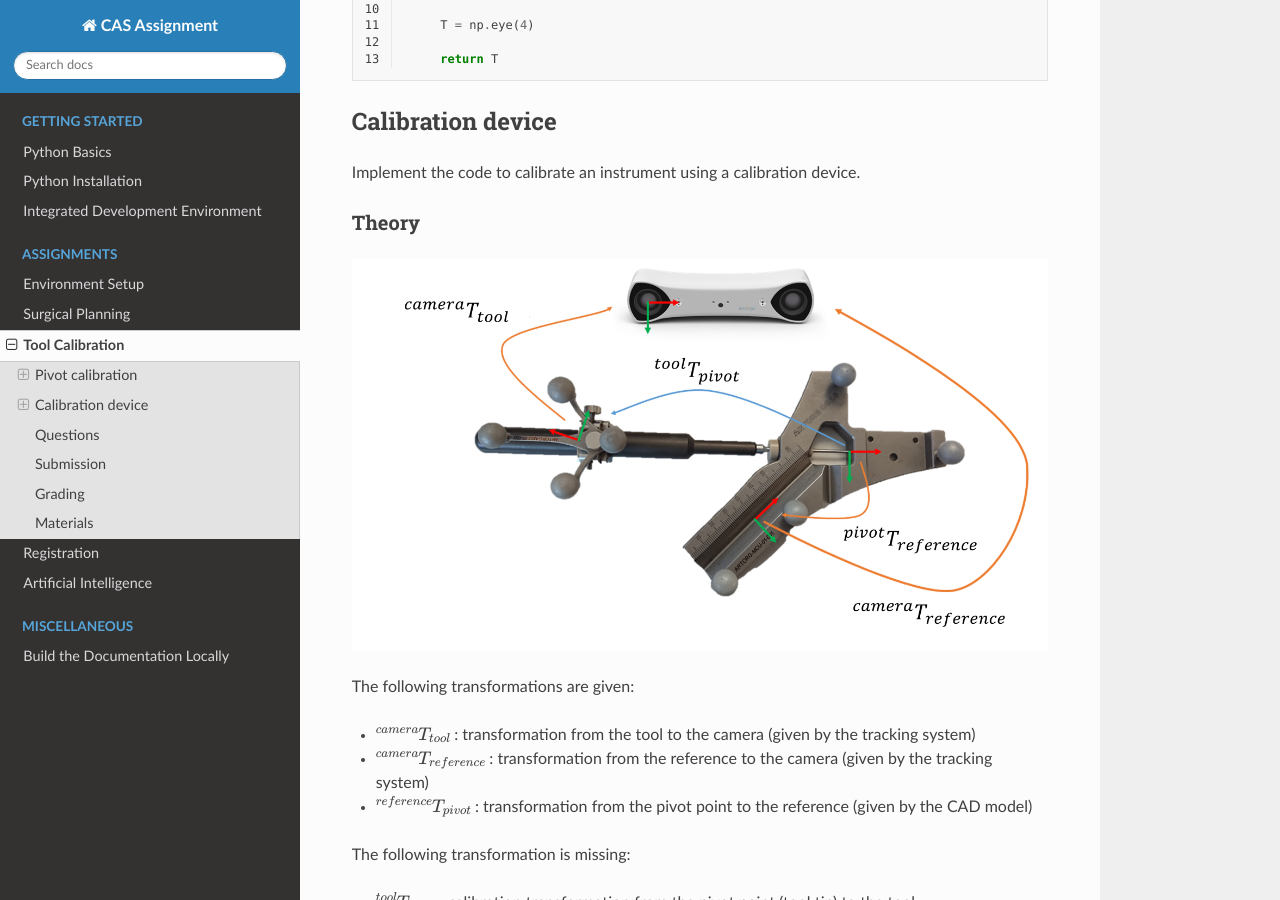
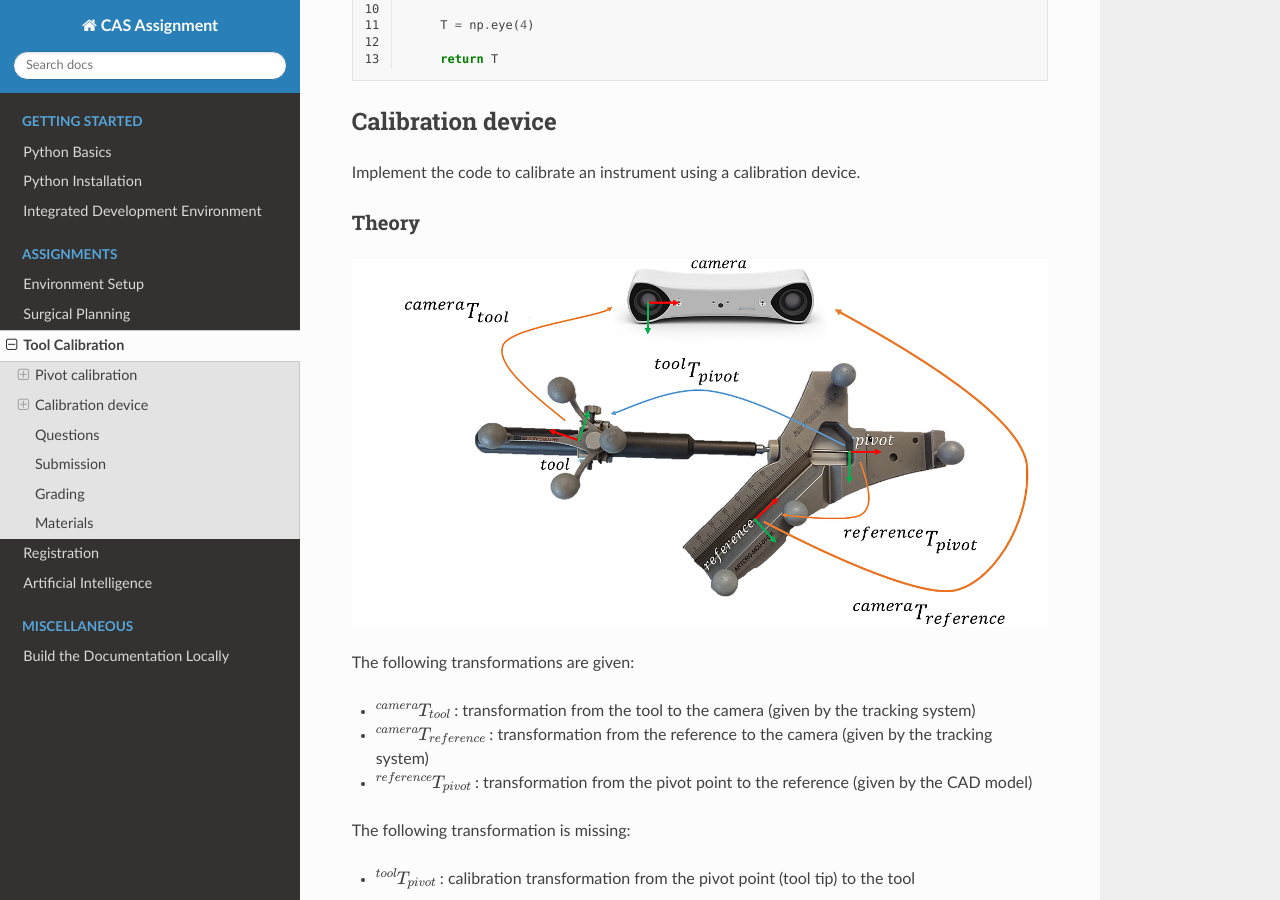
Before and after one commit to persmed/cas-assignment, a Sphinx documentation site: the page built from docs/assignment.toolcalibration.rst, in a window 1280 px wide and 900 px high, scrolled down 1736 px. Built offline with Sphinx 7.4.7 and the Read the Docs theme 2.0.0, drawn with Linux system fonts in a browser that asks for light colours.

Commit message:
docs: add COS names on calibdevice picture

```diff
--- a/docs/assignment.toolcalibration.rst
+++ b/docs/assignment.toolcalibration.rst
@@ -78,7 +78,7 @@ Implement the code to calibrate an instrument using a calibration device.
 Theory
 ======
 
-.. image:: img/calibdevice_v1.png
+.. image:: img/calibdevice.png
 
 The following transformations are given:
 
```
Also changed, not shown: docs/img/calibdevice.png, docs/img/calibdevice_v1.png (deleted).
